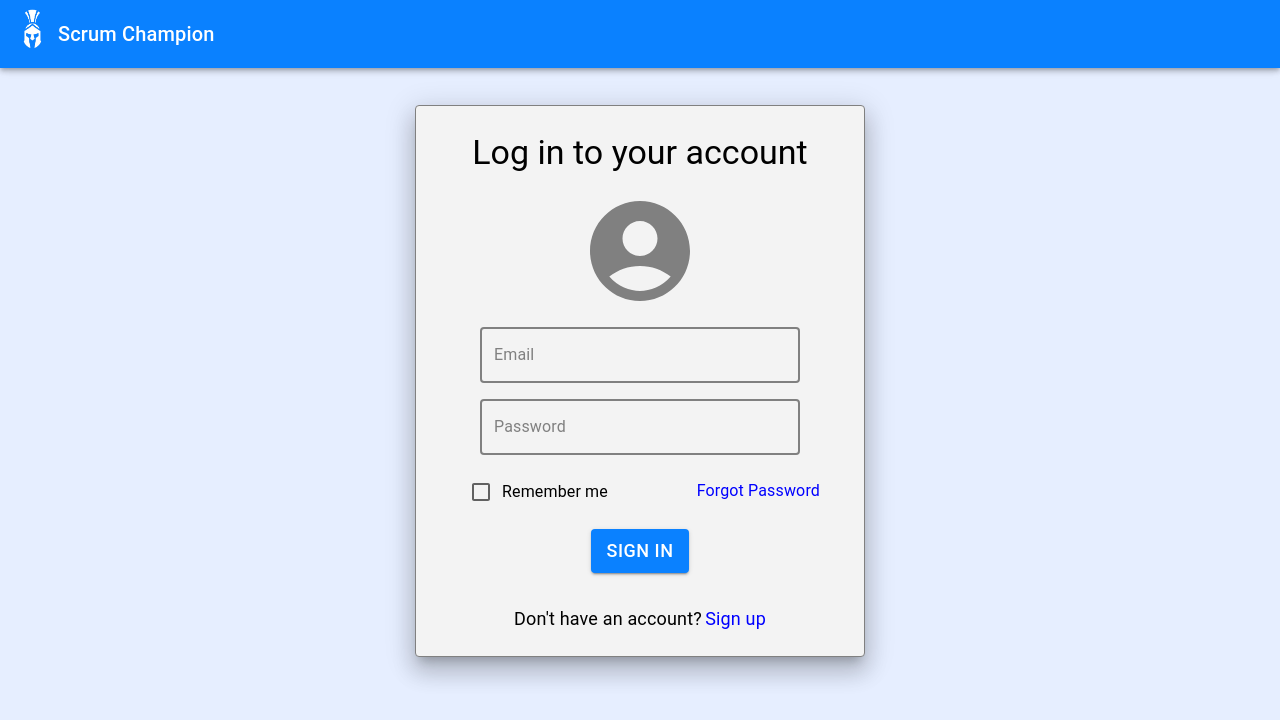
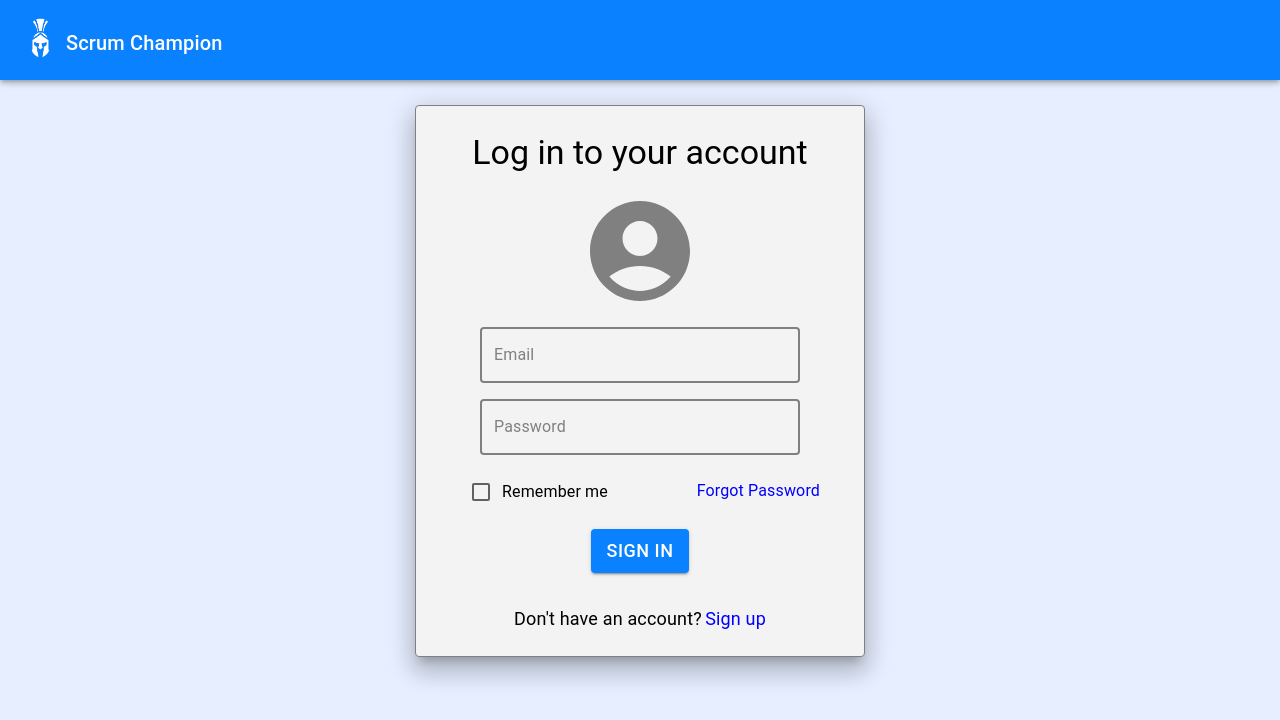
Before and after one commit to adhocmaster/ScrumMate, a React (Create React App) app in the folder frontend/: page / in a window 1280 px wide. Shown: the top 720 px of the page. Built offline with nearby package versions, Linux system fonts and the light colour scheme; what @atlaskit/theme, @xstyled/styled-components would draw is missing.

Commit message:
fix navpar text alignment

```diff
--- a/frontend/src/Components/common/Navbar.jsx
+++ b/frontend/src/Components/common/Navbar.jsx
@@ -10,7 +10,7 @@ const Navbar = ({ isLoggedIn, onSignOut, projectName, setName }) => {
 		<div>
 			<AppBar position="fixed" sx={{
 				backgroundColor: '#0a81ff',
-				padding: '2px 8px',
+				padding: '8px 16px',
 
 			}}>
 				<Toolbar
@@ -24,6 +24,7 @@ const Navbar = ({ isLoggedIn, onSignOut, projectName, setName }) => {
 						sx={{
 							fontSize: '24px',
 							marginRight: '30px',
+							marginTop: '6px'
 						}}
 						onClick={() => setName('')}
 					>
@@ -38,7 +39,9 @@ const Navbar = ({ isLoggedIn, onSignOut, projectName, setName }) => {
 						</Link>
 					</Typography>
 
-					<Typography>
+					<Typography sx={{
+						marginTop: '6px'
+					}}>
 						{projectName}
 					</Typography>
 
```
